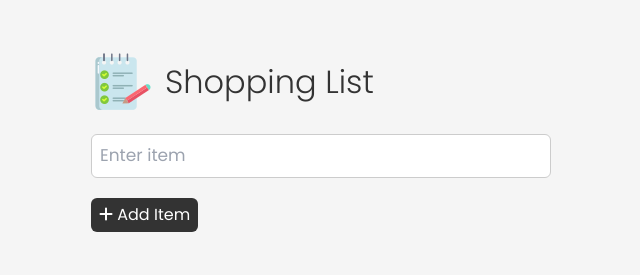
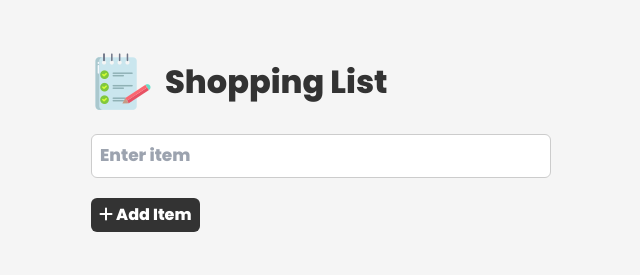
Before and after one commit to ZahidMollik/Shopping-List, a website built with Vite: page index.html in a window 1280 px wide. Shown: the whole page, without its empty margins (319-959 px from the left). Built offline with nearby package versions, Linux system fonts and the light colour scheme.

```diff
--- a/index.html
+++ b/index.html
@@ -12,7 +12,9 @@
     />
     <link rel="preconnect" href="https://fonts.googleapis.com">
     <link rel="preconnect" href="https://fonts.gstatic.com" crossorigin>
-    <link href="https://fonts.googleapis.com/css2?family=Poppins:wght@300;400;700&display=swap" rel="stylesheet">
+    <link rel="preconnect" href="https://fonts.googleapis.com">
+<link rel="preconnect" href="https://fonts.gstatic.com" crossorigin>
+<link href="https://fonts.googleapis.com/css2?family=Poppins:wght@800&display=swap" rel="stylesheet">
     <link rel="stylesheet" href="style.css">
     <title>Shopping List</title>
 </head>
```
Also changed, not shown: README.md (added).
